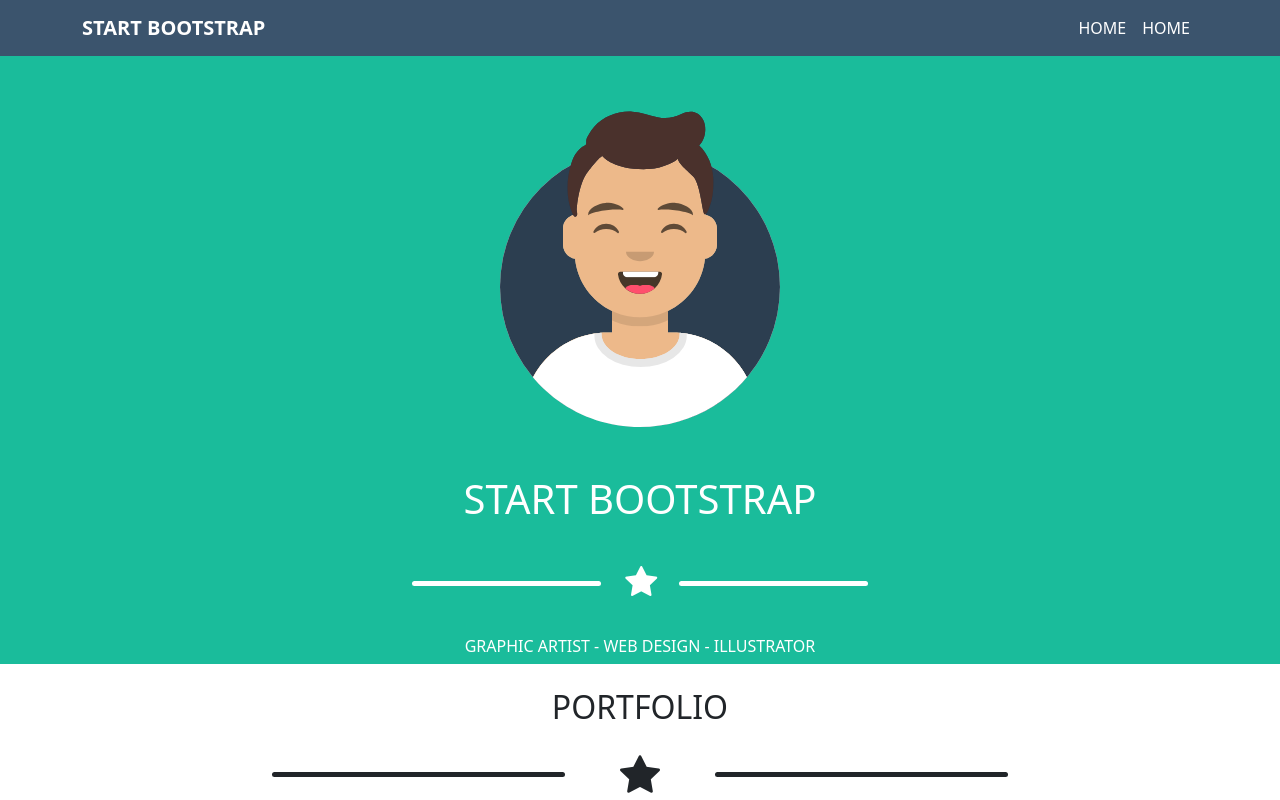
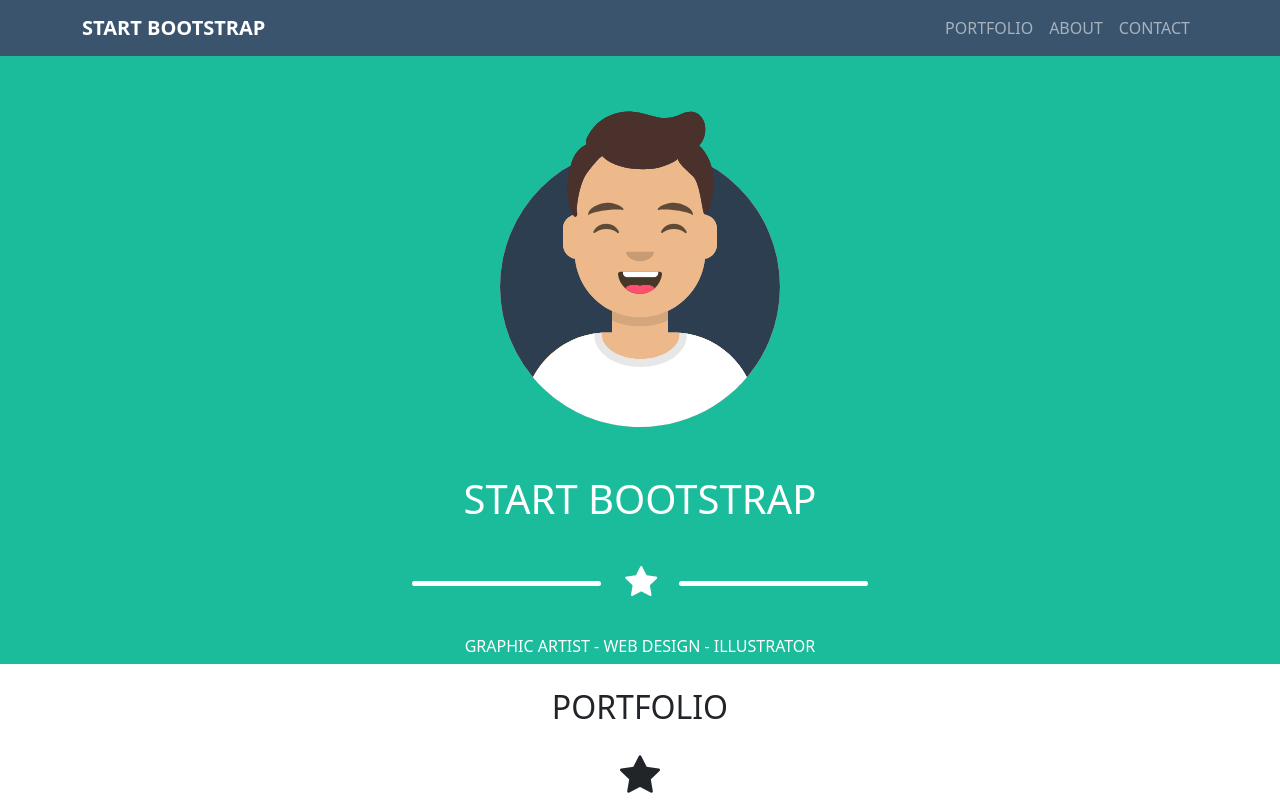
Before and after one commit to antoniogiachin/html-css-bootstrap-freelancer, a plain HTML site: page index.html in a window 1280 px wide. Shown: the top 800 px of the page. Drawn offline with nearby package versions, Linux system fonts and the light colour scheme.

Commit message:
aggiunta navbar

```diff
--- a/css/style.css
+++ b/css/style.css
@@ -20,10 +20,6 @@
     min-height: 400px;
 }
 
-.underscore{
-    height: 5px;
-}
-
 .ms_side{
     height: 5px;
 }
--- a/index.html
+++ b/index.html
@@ -23,10 +23,13 @@
               <div class="collapse navbar-collapse" id="navbarSupportedContent">
                 <ul class="navbar-nav ms-auto mb-2 mb-lg-0">
                     <li class="nav-item">
-                        <a class="nav-link active" aria-current="page" href="#">Home</a>
+                        <a class="nav-link" aria-current="page" href="#portfolio">Portfolio</a>
                     </li>
                     <li class="nav-item">
-                        <a class="nav-link active" aria-current="page" href="#">Home</a>
+                        <a class="nav-link" aria-current="page" href="#about">About</a>
+                    </li>
+                    <li class="nav-item">
+                        <a class="nav-link" aria-current="page" href="#contacts">Contact</a>
                     </li>
                 </ul>
 
```
